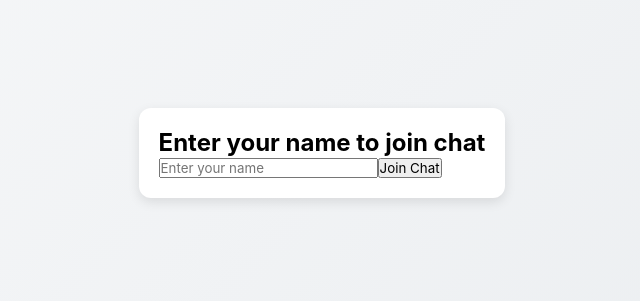
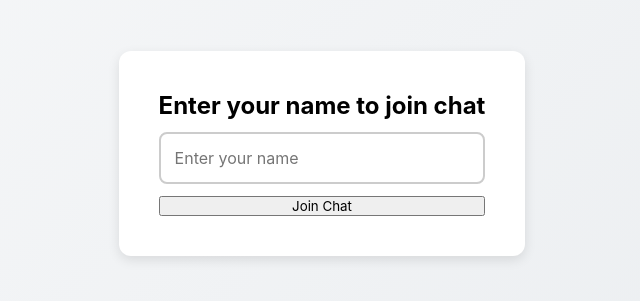
Before and after one commit to SujitDevl/chat-app, a React (Vite) app: page / in a window 1280 px wide. Shown: the part 247-548 px from the top of the page, without its empty margins (318-958 px from the left). Built offline with nearby package versions, Linux system fonts and the light colour scheme.

Commit message:
changes in username input

```diff
--- a/src/App.jsx
+++ b/src/App.jsx
@@ -116,7 +116,7 @@ function App() {
               <MessageInput onSend={handleSendMessage} />
             </>
           ) : (
-            <p className="no-chat-selected">Select a user to start chatting.</p>
+            <p className="no-chat-selected">Select a user to start chatting 😊 </p>
           )}
         </div>
       )}
--- a/src/style.css
+++ b/src/style.css
@@ -24,7 +24,7 @@ body {
 }
 
 /* Login Form */
-.username-container {
+.login-form {
   text-align: center;
   display: flex;
   flex-direction: column;
@@ -32,7 +32,7 @@ body {
   padding: 20px;
 }
 
-.username-container input {
+.login-form input {
   width: 100%;
   padding: 14px;
   border: 2px solid #ccc;
```
